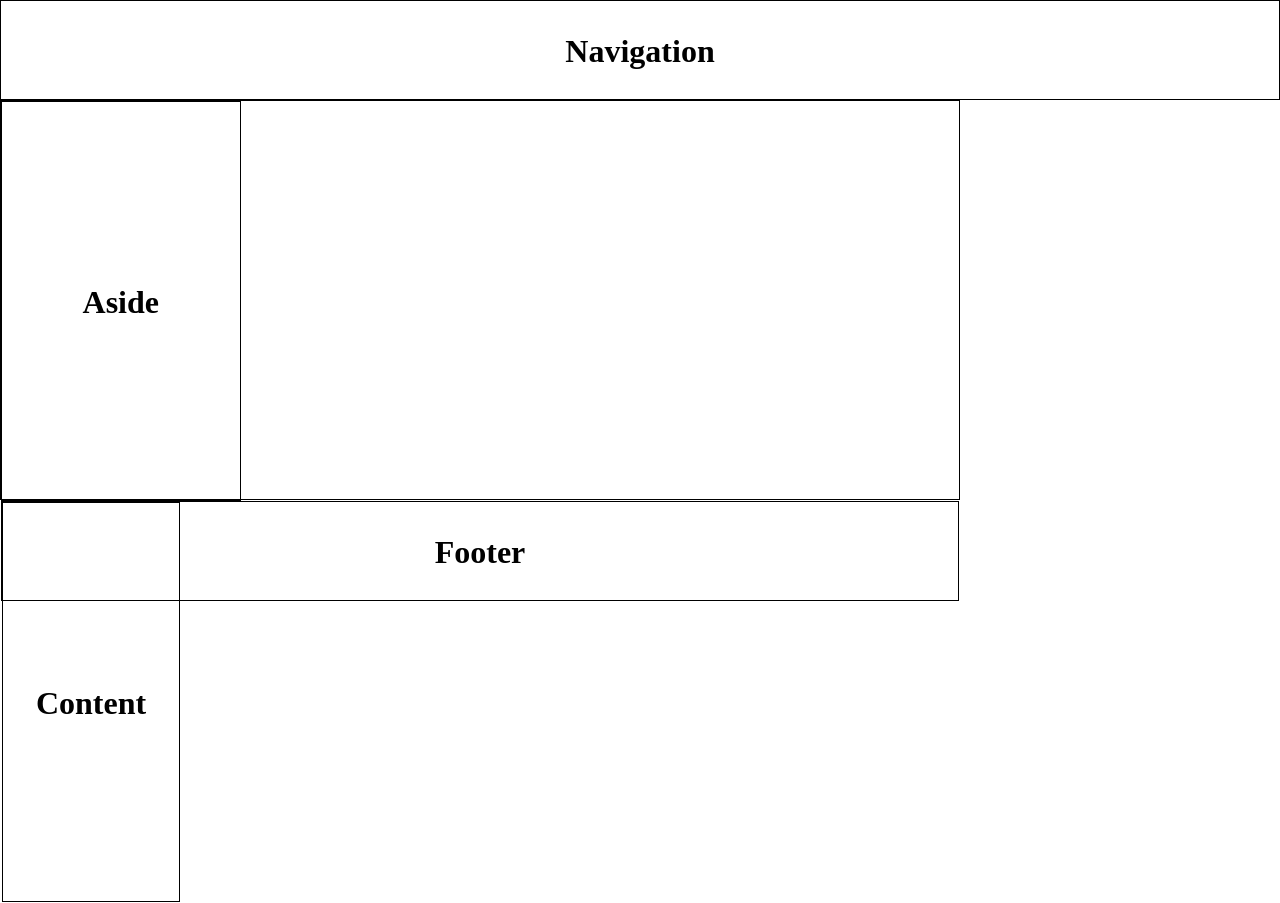
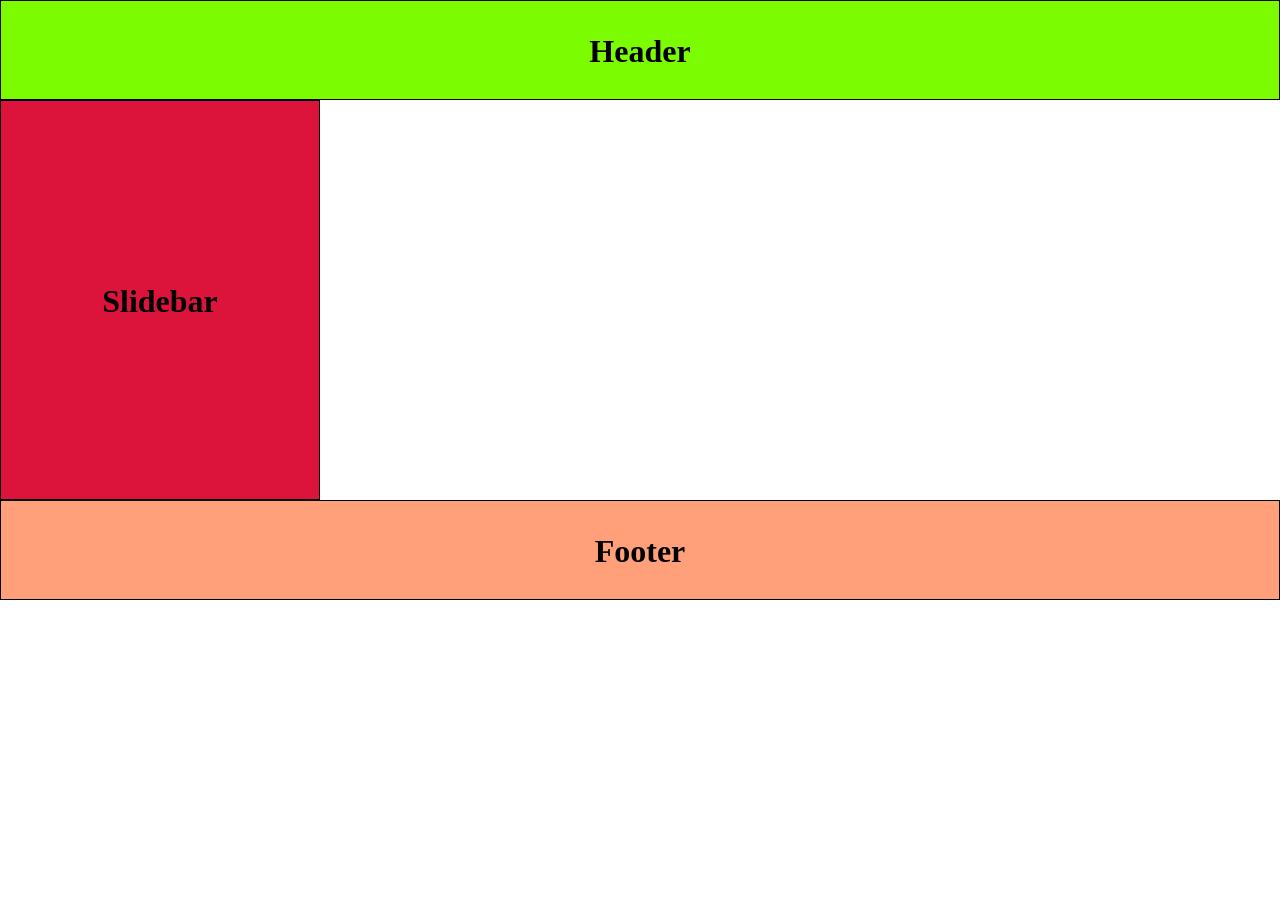
Before and after one commit to AreebRehman5/Layout, a plain HTML site: page index.html in a window 1280 px wide. After the commit the page ends 800 px from the top, so only its background shows below. Drawn offline with Linux system fonts and the light colour scheme.

Commit message:
second commit

```diff
--- a/index.html
+++ b/index.html
@@ -11,11 +11,13 @@
     margin: 0;
     padding: 0;
     box-sizing: border-box;
+
 }
 .header{
     width: 100%;
     height: 100px;
     border: 1px solid #000;
+	background-color: lawngreen;
 }
 .header h1{
     text-align: center;
@@ -25,6 +27,7 @@
     width: 100%;
     height: 100px;
     border: 1px solid #000;
+	background-color: blueviolet;
 }
 .nav-bar h1{
     text-align: center;
@@ -32,31 +35,24 @@
 }
 .content-area{
     display: flex;
+	background-color: aqua;
 }
 .aside{
     width: 25%;
     height: 400px;
     border: 1px solid #000;
+	background-color: crimson;
 }
 .aside h1{
     text-align: center;
     line-height: 400px;
 }
-.content{
-    width: 75%;
-    height: 400px;
-    border: 1px solid #000;
 
-
-}
-.content h1{
-    text-align: center;
-    line-height: 400px;
-}
 .footer{
     height: 100px;
     width: 100%;
     border: 1px solid #000;
+	background-color: lightsalmon;
 
 }
 .footer h1{
@@ -66,19 +62,18 @@
 </style>
 <body>
 	<div class="header">
-		<h1>Navigation</h1>
+		<h1><b>Header</b></h1>
 	</div>
 	<div class="content area">
 		<div class="aside">
-			<h1>Aside</h1>
-			<div class="content">
-				<h1>Content</h1>
+			<h1><b>Slidebar</b></h1>
+
 
 			</div>
 
 		</div>
 		<div class="footer">
-			<h1>Footer</h1>
+			<h1><b>Footer</b></h1>
 		</div>
 
 	</div>
```
